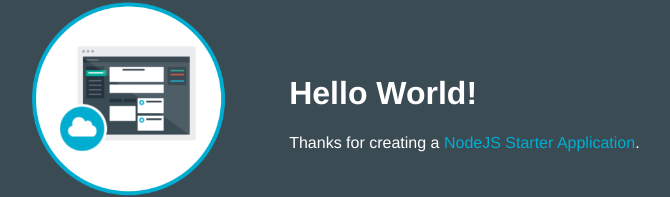
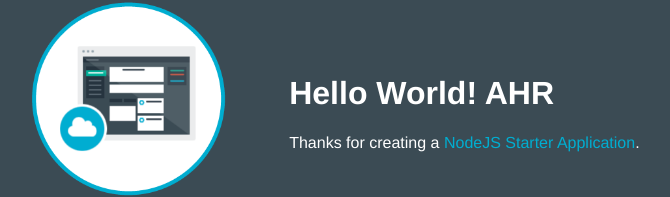
Before and after one commit to anthonyherveHCS/TestToolchainNodeJS, a website: page public/index.html in a window 1280 px wide. Shown: the part 157-354 px from the top of the page, without its empty margins (253-923 px from the left). Drawn offline with Linux system fonts and the light colour scheme.

Commit message:
Update index.html

```diff
--- a/public/index.html
+++ b/public/index.html
@@ -16,7 +16,7 @@
           <img class = "newappIcon" src="images/newapp-icon.png">
         </td>
         <td>
-          <h1 id="message">Hello World!</h1>
+          <h1 id="message">Hello World! AHR</h1>
           <p class='description'></p> Thanks for creating a <span class = "blue">NodeJS Starter Application</span>.
         </td>
       </tr>
```
